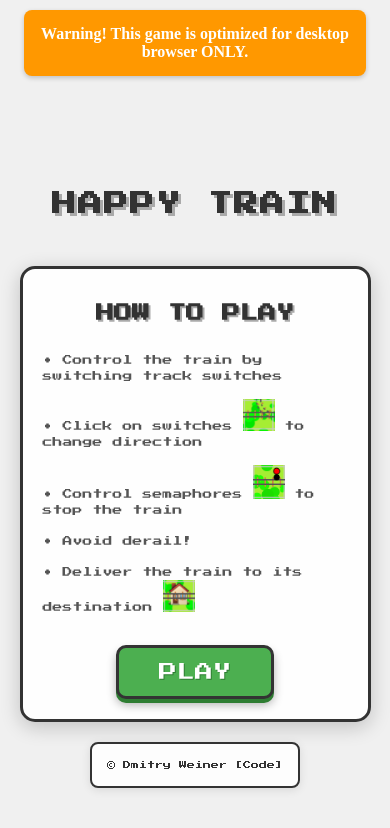
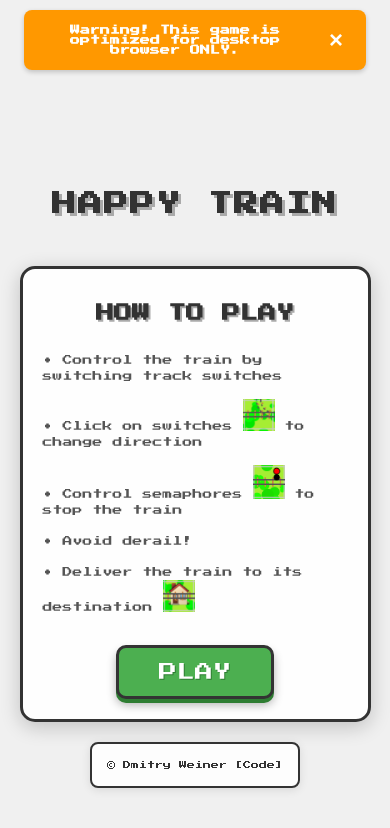
Before and after one commit to dmitryweiner/happy-train, a website with bundled scripts: page index.html in a window 390 px wide. Built offline with nearby package versions, Linux system fonts and the light colour scheme.

Commit message:
Fix mobile warning

```diff
--- a/index.html
+++ b/index.html
@@ -10,7 +10,10 @@
     <link href="https://fonts.googleapis.com/css2?family=Press+Start+2P&display=swap" rel="stylesheet">
 </head>
 <body>
-    <div id="mobile-warning">Warning! This game is optimized for desktop browser ONLY.</div>
+    <div id="mobile-warning">
+        <span>Warning! This game is optimized for desktop browser ONLY.</span>
+        <button id="close-warning" class="close-btn">&times;</button>
+    </div>
     <div id="game-title-container">
         <h1 id="game-title">HAPPY TRAIN</h1>
     </div>
@@ -61,5 +64,16 @@
     <script src="utils.js"></script>
     <script src="graphics.js"></script>
     <script src="game.js"></script>
+
+    <script>
+        // Mobile warning close functionality
+        document.addEventListener('DOMContentLoaded', function() {
+            const mobileWarning = document.getElementById('mobile-warning');
+            const closeWarningBtn = document.getElementById('close-warning');
+            closeWarningBtn.addEventListener('click', function() {
+                mobileWarning.style.display = 'none';
+            });
+        });
+    </script>
 </body>
 </html>
--- a/styles.css
+++ b/styles.css
@@ -299,17 +299,52 @@ body {
     padding: 15px;
     background-color: #ff9800;
     color: #fff;
-    text-align: center;
+    font-family: 'Press Start 2P', cursive;
+    font-size: 10px;
     font-weight: bold;
     z-index: 1000;
     box-shadow: 0 2px 5px rgba(0, 0, 0, 0.2);
     border-radius: 8px;
+    align-items: center;
+    justify-content: space-between;
+}
+
+#mobile-warning span {
+    flex: 1;
+    text-align: center;
+}
+
+.close-btn {
+    background: none;
+    border: none;
+    color: #fff;
+    font-size: 24px;
+    font-weight: bold;
+    cursor: pointer;
+    padding: 0;
+    margin-left: 10px;
+    line-height: 1;
+    width: 30px;
+    height: 30px;
+    display: flex;
+    align-items: center;
+    justify-content: center;
+    border-radius: 50%;
+    transition: background-color 0.3s ease;
+}
+
+.close-btn:hover {
+    background-color: rgba(255, 255, 255, 0.2);
+}
+
+.close-btn:active {
+    background-color: rgba(255, 255, 255, 0.3);
 }
 
 /* Отображаем предупреждение только на экранах меньше 900px */
 @media screen and (max-width: 900px) {
     #mobile-warning {
-        display: block;
+        display: flex;
     }
 
     body {
```
